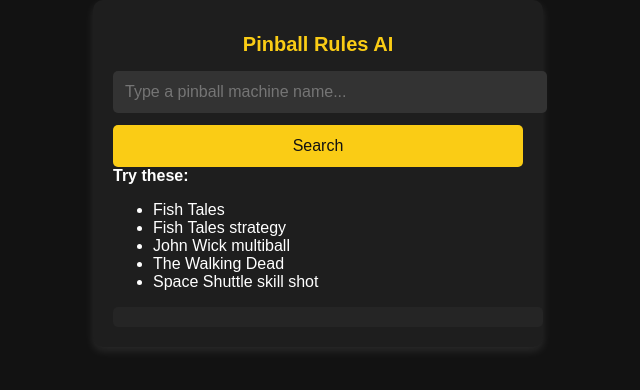
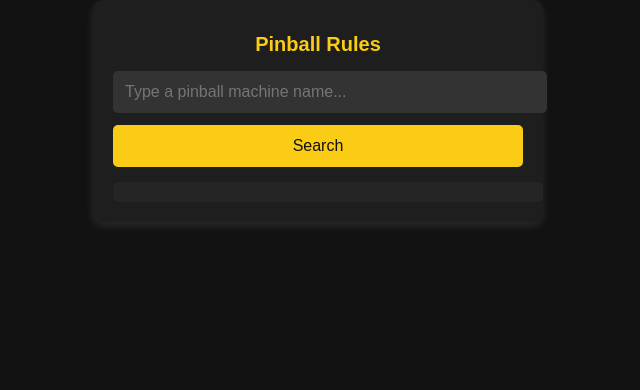
Before and after one commit to mated1976/pinball-gpt, a Flask app: page / in a window 1280 px wide. Shown: the top 390 px of the page, without its empty margins (322-962 px from the left). Run offline with Flask 3, Linux system fonts and the light colour scheme; some libraries are stand-ins or nearby versions.

Commit message:
Update chat.html

```diff
--- a/templates/chat.html
+++ b/templates/chat.html
@@ -45,20 +45,9 @@
 </head>
 <body>
     <div class="container">
-        <h1>Pinball Rules AI</h1>
+        <h1>Pinball Rules</h1>
         <input type="text" id="question" placeholder="Type a pinball machine name...">
         <button onclick="askQuestion()">Search</button>
-
-        <div class="examples">
-            <strong>Try these:</strong>
-            <ul>
-                <li class="example-query">Fish Tales</li>
-                <li class="example-query">Fish Tales strategy</li>
-                <li class="example-query">John Wick multiball</li>
-                <li class="example-query">The Walking Dead</li>
-                <li class="example-query">Space Shuttle skill shot</li>
-            </ul>
-        </div>
 
         <div id="response"></div>
     </div>
```
